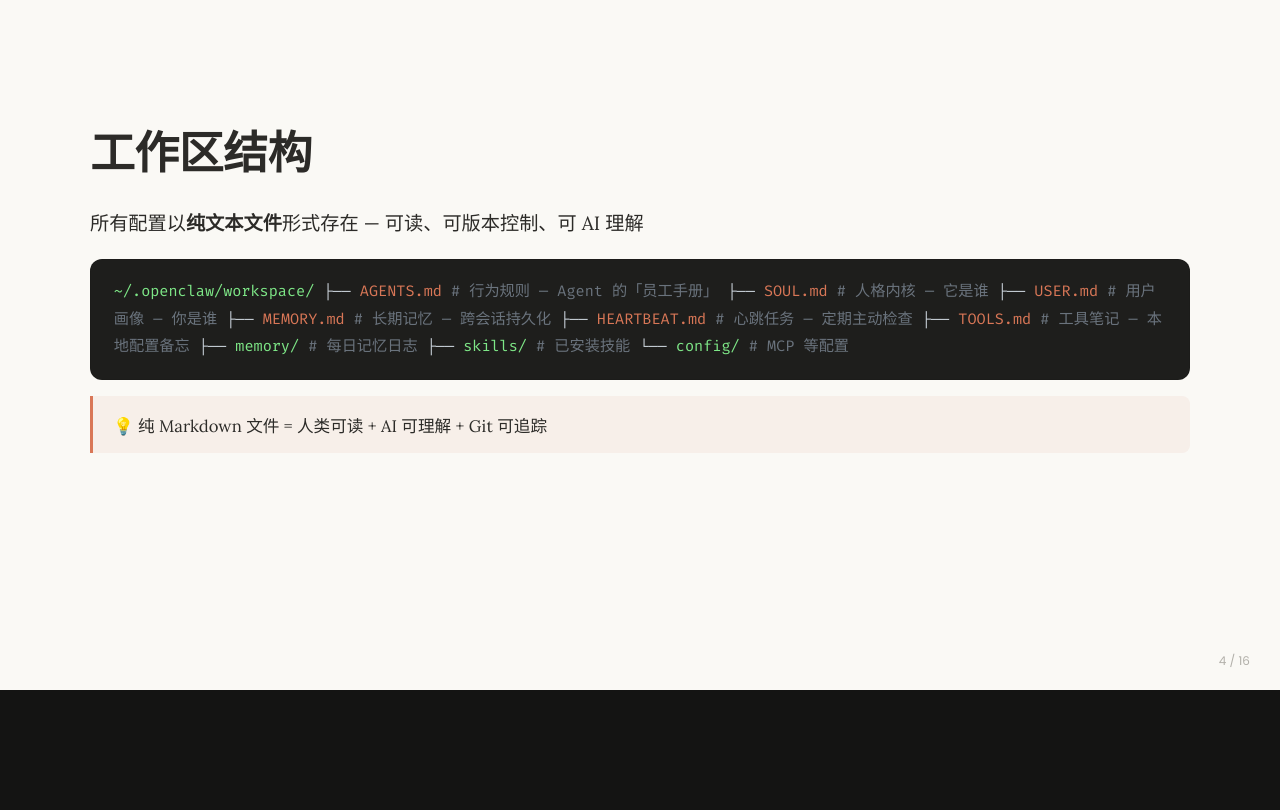
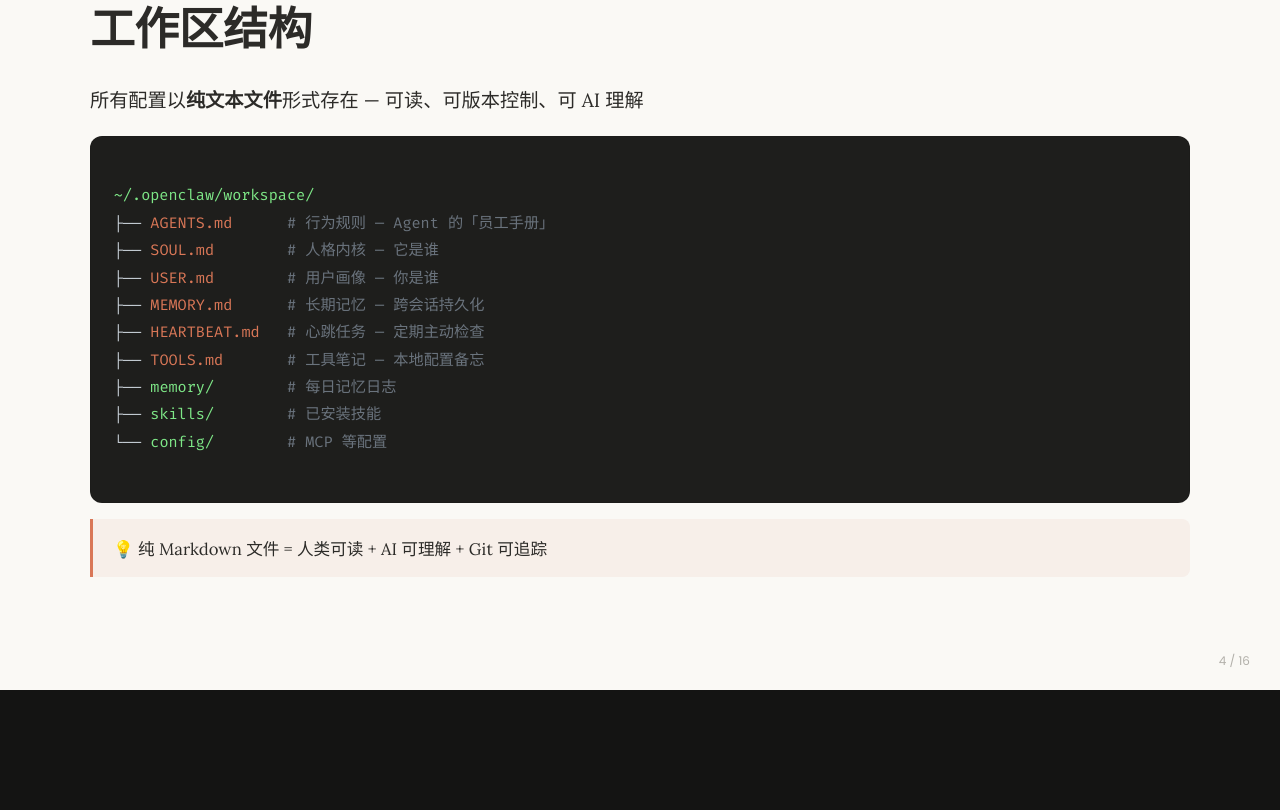
Before and after one commit to lucaszzz1202/lucaszhuang.com, a website: page articles/openclaw-guide.html in a window 1280 px wide. Shown: the part 2510-3320 px from the top of the page. Drawn offline with Linux system fonts and the light colour scheme.

Commit message:
Fix code block word wrap

```diff
--- a/articles/openclaw-guide.html
+++ b/articles/openclaw-guide.html
@@ -59,7 +59,7 @@ ul.feature-list li::before { content: '→'; position: absolute; left: 0; color:
 .light ul.feature-list li { color: var(--text-dark); }
 
 /* Code Blocks */
-.code-block { background: var(--code-bg); border-radius: 12px; padding: 1.2em 1.5em; font-family: 'Fira Code', monospace; font-size: clamp(0.75rem, 1.2vw, 0.95rem); line-height: 1.8; overflow-x: auto; border: 1px solid rgba(255,255,255,0.06); color: #c9d1d9; }
+.code-block { background: var(--code-bg); border-radius: 12px; padding: 1.2em 1.5em; font-family: 'Fira Code', monospace; font-size: clamp(0.75rem, 1.2vw, 0.95rem); line-height: 1.8; overflow-x: auto; border: 1px solid rgba(255,255,255,0.06); color: #c9d1d9; white-space: pre-wrap; word-wrap: break-word; word-break: break-all; }
 .light .code-block { border-color: rgba(0,0,0,0.08); }
 .code-block .comment { color: #6a737d; }
 .code-block .keyword { color: var(--accent); }
```
